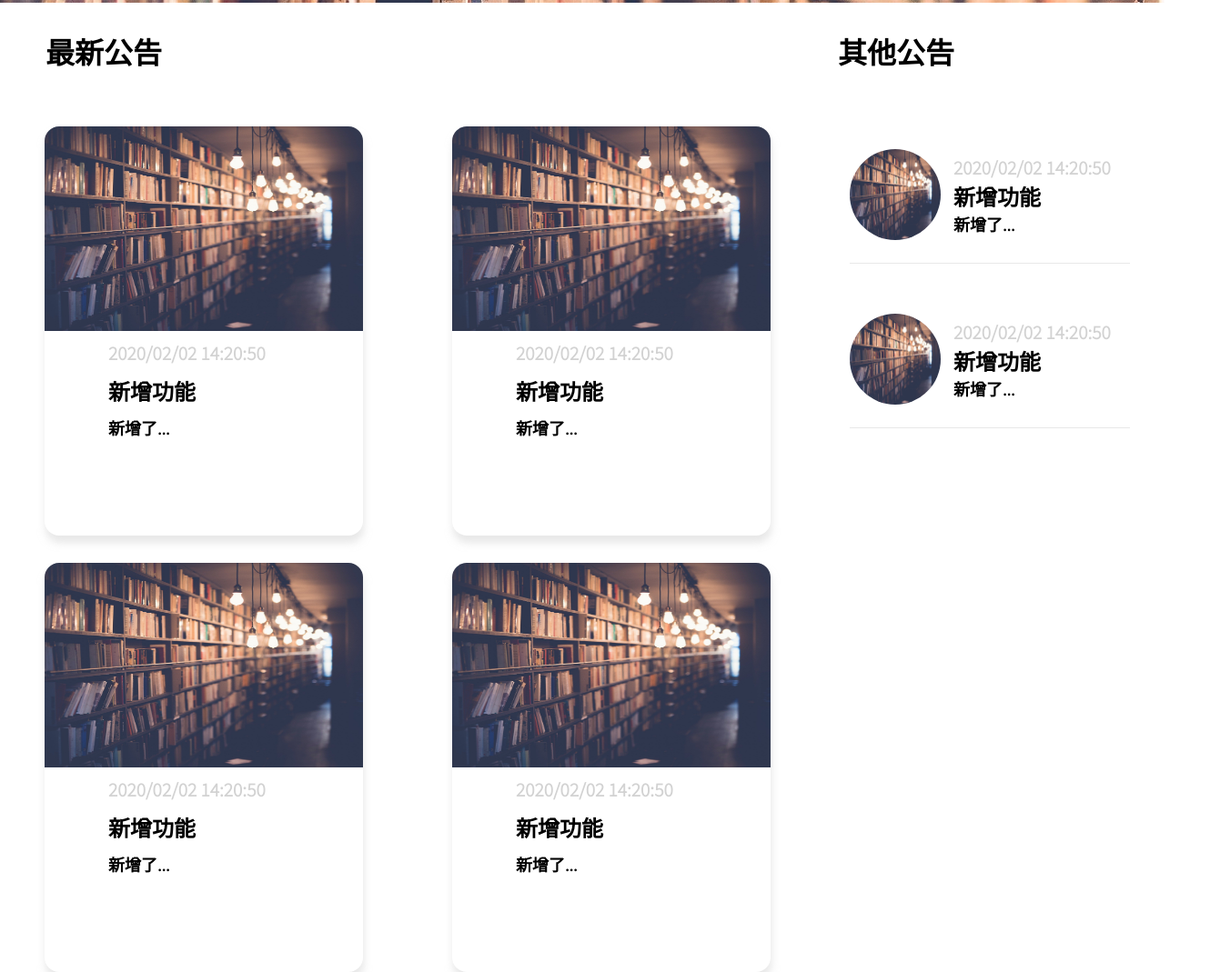
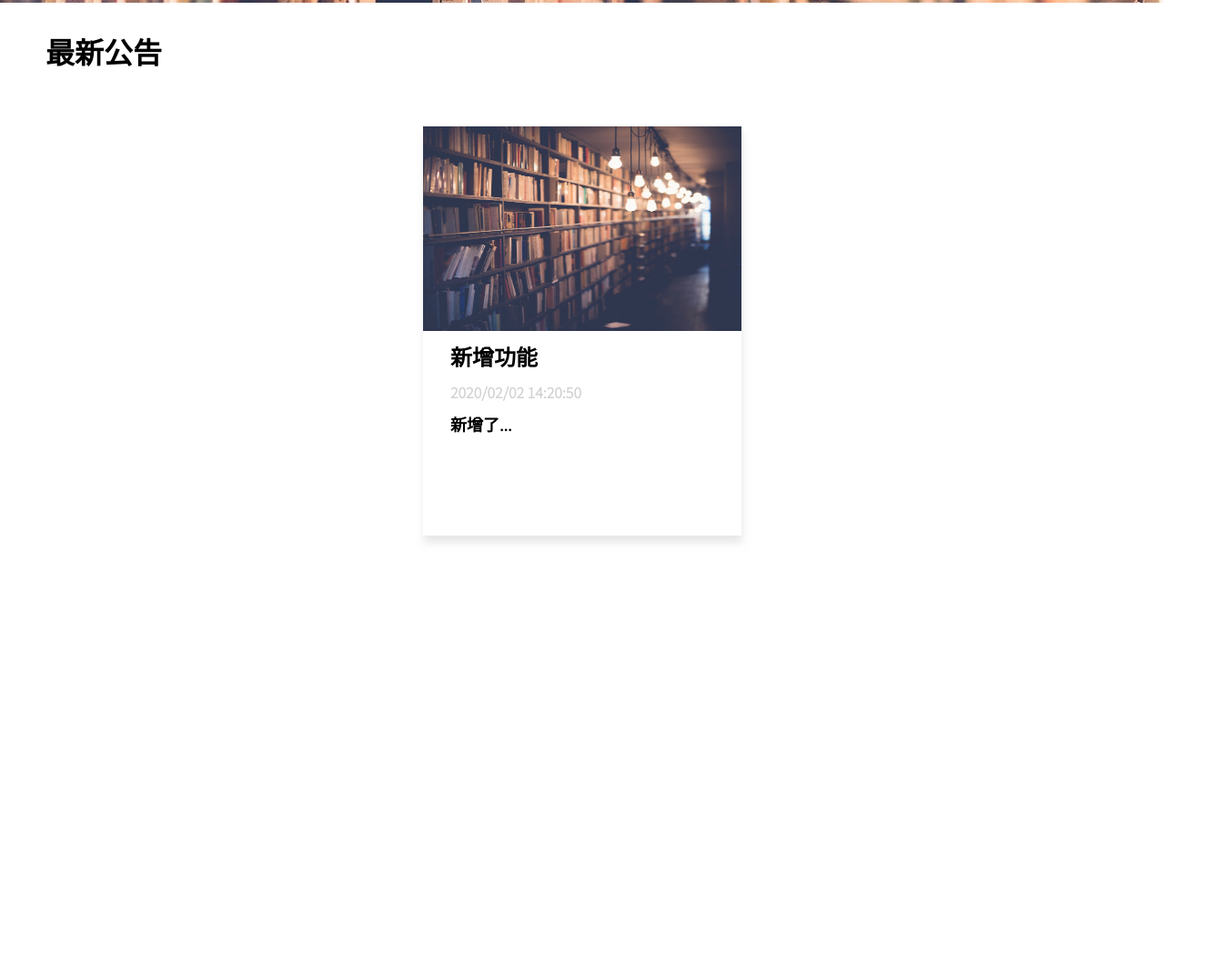
Before and after one commit to GaryElion/bookstore_0516, a plain HTML site: page bookstore-main/view/news.html in a window 1280 px wide. Shown: the part 567-1636 px from the top of the page at 91% size, 1330 px wide, since content can reach past the window. After the commit the page ends 1570 px from the top, so only its background shows below. Drawn offline with Linux system fonts and the light colour scheme.

Commit message:
0526update-1

```diff
--- a/bookstore-main/css/news.css
+++ b/bookstore-main/css/news.css
@@ -16,6 +16,7 @@
     height: 1000px;
     display: flex;
     top: 70px;
+    flex-direction: column;
 }
 /*for_title*/
 .for_title{
@@ -24,7 +25,7 @@
 }
 /*main_news*/
 .main{
-    width: 70%;
+    width: 100%;
     height: 100%;
     display: flex;
     justify-content: space-around;
@@ -35,7 +36,6 @@
     height: 450px;
     margin-top: 30px;
     background-color: #fff;
-    border-radius: 1em;
     box-shadow: 1px 8px 8px rgba(210, 210, 210, 0.5);
 }
 .news:hover{
@@ -45,32 +45,28 @@
 .news_img{
     width: 100%;
     height: 50%;
-    border-top-right-radius: 1em;
-    border-top-left-radius: 1em;
 }
 .news_img img{
     width: 100%;
     height: 100%;
     object-fit: fill;
-    border-top-right-radius: 1em;
-    border-top-left-radius: 1em;
 }
 .news_content{
     width: 100%;
     height: 50%;
     display: flex;
     flex-direction: column;
-    align-items: center;
+    align-items: flex-start;
 }
 .news_content span{
     margin-top: 10px;
     width: 60%;
     display: flex;
     justify-content: flex-start;
+    padding-left: 30px;
 }
 #post_time{
     color: rgb(210,210,210);
-    font-size: larger;
     font-weight: bold
 }
 #post_title{
@@ -83,6 +79,7 @@
 
 }
 /*lastes_news_main*/
+/*
 .lastes_news_main{
     width: 30%;
     height: 100%;
@@ -125,3 +122,4 @@
 .lastes_news_content span{
     padding-left: 10%;
 }
+*/
--- a/bookstore-main/view/news.html
+++ b/bookstore-main/view/news.html
@@ -18,52 +18,23 @@
 
 
     <div class="container">
+        <div class="for_title">
+            <h1>最新公告</h1>
+        </div>
         <div class="main">
-            <div class="for_title">
-                <h1>最新公告</h1>
-            </div>
             <div class="news">
                 <div class="news_img">
                     <img src="../image/news_bg.jpg">
                 </div>
                 <div class="news_content">
+                    <span id="post_title">新增功能</span>
                     <span id="post_time">2020/02/02 14:20:50</span>
-                    <span id="post_title">新增功能</span>
                     <span id="post_content">新增了...</span>
                 </div>
             </div>
-            <div class="news">
-                <div class="news_img">
-                    <img src="../image/news_bg.jpg">
-                </div>
-                <div class="news_content">
-                    <span id="post_time">2020/02/02 14:20:50</span>
-                    <span id="post_title">新增功能</span>
-                    <span id="post_content">新增了...</span>
-                </div>
-            </div>
-            <div class="news">
-                <div class="news_img">
-                    <img src="../image/news_bg.jpg">
-                </div>
-                <div class="news_content">
-                    <span id="post_time">2020/02/02 14:20:50</span>
-                    <span id="post_title">新增功能</span>
-                    <span id="post_content">新增了...</span>
-                </div>
-            </div>
-            <div class="news">
-                <div class="news_img">
-                    <img src="../image/news_bg.jpg">
-                </div>
-                <div class="news_content">
-                    <span id="post_time">2020/02/02 14:20:50</span>
-                    <span id="post_title">新增功能</span>
-                    <span id="post_content">新增了...</span>
-                </div>
-            </div>
+
         </div>
-        <div class="lastes_news_main">
+        <!-- <div class="lastes_news_main">
             <div class="for_title">
                 <h1>其他公告</h1>
             </div>
@@ -87,7 +58,7 @@
                     <span id="post_content">新增了...</span>
                 </div>
             </div>
-        </div>
+        </div> -->
     </div>
 
 
```
